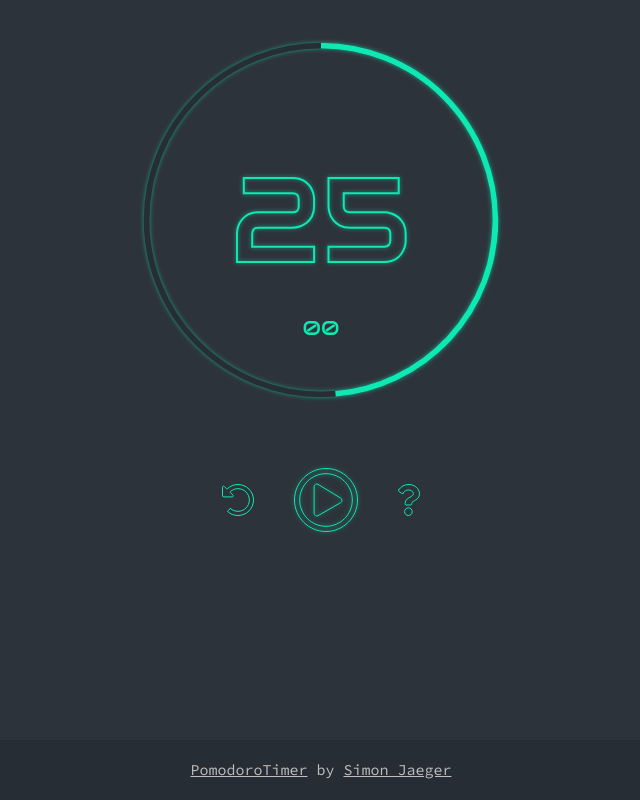
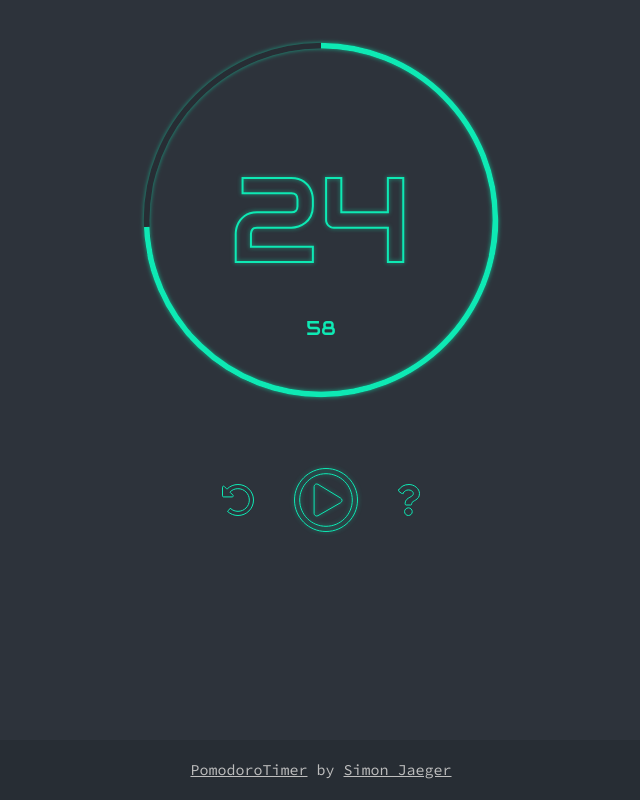
Before and after one commit to simon-jaeger/GlowTimer, a website: page app/index.html in a window 1280 px wide. Both pictures are taken after a click on the button 645 px from the left and 500 px from the top of the page. Shown: the whole page, without its empty margins (319-959 px from the left). Drawn offline with Linux system fonts and the light colour scheme.

Commit message:
js start

```diff
--- a/app/index.html
+++ b/app/index.html
@@ -17,7 +17,7 @@
     <script src="script/main.js" defer></script>
 
     <!--TODO: update title on time change-->
-    <title>PomodoroTimer – 25:00</title>
+    <title>25:00 – Pomodoro</title>
     <meta name="description" content="PomodoroTimer by Simon Jaeger" />
   </head>
 
@@ -58,7 +58,7 @@
             <button class="button" title="Reset">
               <img src="images/reset.svg" alt="Reset" />
             </button>
-            <button class="button" title="Play">
+            <button class="button" title="Play" onclick="startTimer()">
               <img src="images/play.svg" alt="Play" />
             </button>
             <button class="button" title="Help">
--- a/app/script/main.js
+++ b/app/script/main.js
@@ -1 +1,33 @@
-console.log("main.js loaded");
+let timer;
+
+const state = {
+  pomodoro: 25,
+  // break: 5,
+  // phase: "pomodoro",
+  phaseEnd: 0,
+};
+
+function startTimer() {
+  state.phaseEnd = Date.now() + state.pomodoro * 60 * 1000;
+  timer = setInterval(() => {
+    const milisecsLeft = state.phaseEnd - Date.now();
+    const mmss = milisecsToMMSS(milisecsLeft);
+    document.title = mmss + " – Pomodoro";
+    $(".mins").textContent = mmss.slice(0, 2);
+    $(".secs").textContent = mmss.slice(3, 5);
+    if (milisecsLeft <= 0) {
+      clearInterval(timer);
+      window.alert("pomodoro over");
+    }
+  }, 1000);
+}
+
+// utils
+const milisecsToMMSS = milisecs => {
+  const secs = Math.round(milisecs / 1000);
+  const mm = Math.floor(secs / 60);
+  const ss = secs % 60;
+  return `${mm >= 10 ? mm : "0" + mm}:${ss >= 10 ? ss : "0" + ss}`;
+};
+
+const $ = document.querySelector.bind(document);
--- a/app/style/main.css
+++ b/app/style/main.css
@@ -101,7 +101,7 @@ a:active:not([class]) {
 }
 .progressRing_fill {
   stroke: var(--cyan);
-  stroke-dashoffset: 200;
+  stroke-dashoffset: 100;
   transition: stroke-dashoffset 0.5s;
 }
 .mins {
```
